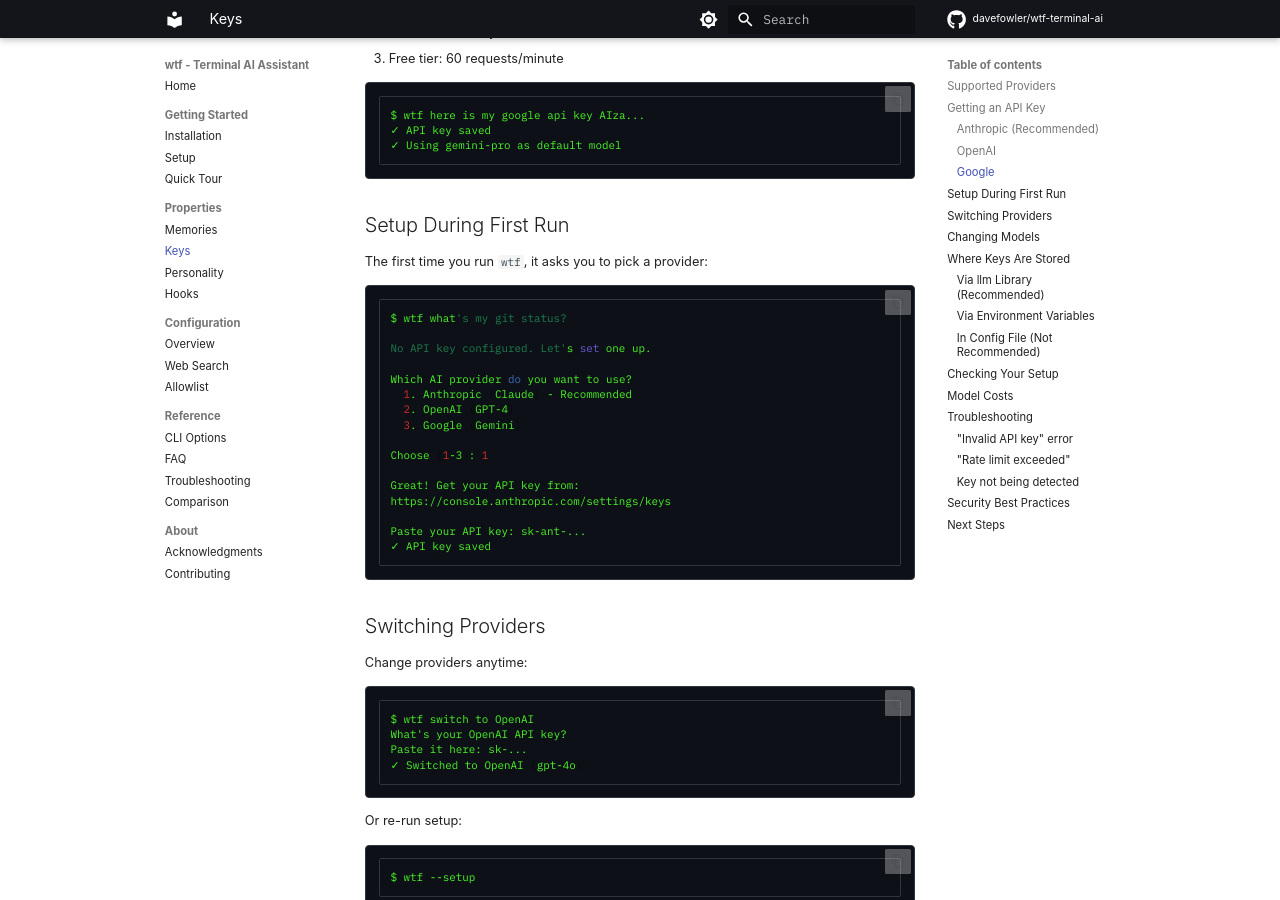
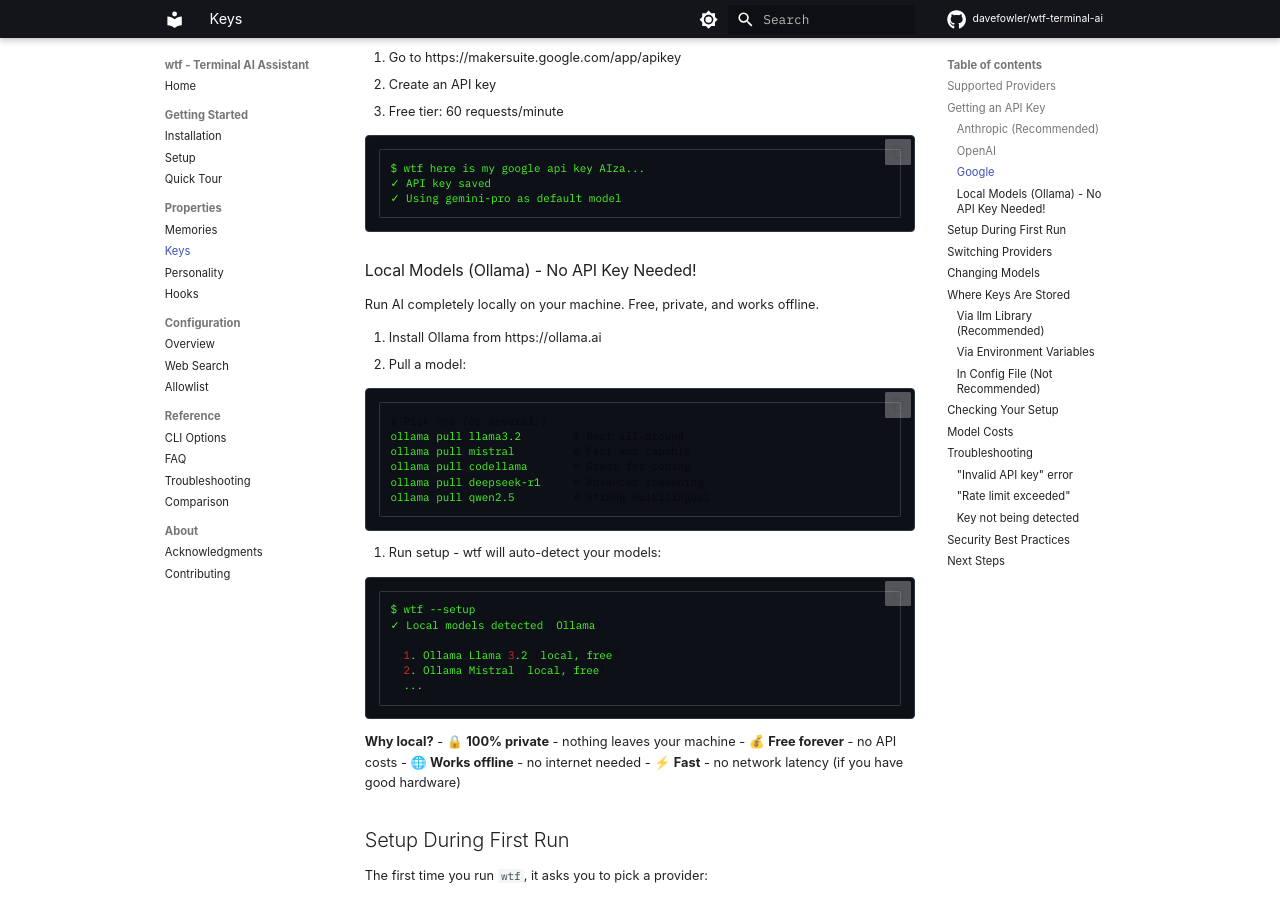
Before and after one commit to davefowler/wtf-terminal-ai, an MkDocs documentation site: the page built from docs/properties/keys.md, in a window 1280 px wide and 900 px high, scrolled down 1111 px. Built offline with MkDocs 1.6.1 and Material for MkDocs 9.7.7, drawn with Linux system fonts in a browser that asks for light colours; comment, search, counter and statistics services are not loaded; some of the changed text lies outside the part shown.

````diff
--- a/docs/properties/keys.md
+++ b/docs/properties/keys.md
@@ -1,6 +1,6 @@
 # API Keys
 
-`wtf` needs an AI provider to work. You pick: Anthropic (Claude), OpenAI (GPT), or Google (Gemini).
+`wtf` needs an AI provider to work. You pick: Anthropic (Claude), OpenAI (GPT), Google (Gemini), or **run locally with Ollama** (no API key needed!).
 
 ## Supported Providers
 
@@ -9,6 +9,7 @@
 | **Anthropic** | Claude Sonnet 4, Claude Opus 4, Claude 3.5 Sonnet/Haiku | Best overall, great at following instructions |
 | **OpenAI** | GPT-4o, GPT-4o Mini, o1, o3, GPT-5 | Fast, widely available, reasoning models |
 | **Google** | Gemini 2.0, Gemini 1.5 Pro/Flash | Good balance of speed and quality |
+| **Local (Ollama)** | Llama 3.2, Mistral, Qwen, DeepSeek, CodeLlama | Free, private, offline - no API key needed |
 
 ## Getting an API Key
 
@@ -49,6 +50,39 @@ $ wtf here is my google api key AIza...
 ✓ API key saved
 ✓ Using gemini-pro as default model
 ```
+
+### Local Models (Ollama) - No API Key Needed!
+
+Run AI completely locally on your machine. Free, private, and works offline.
+
+1. Install Ollama from https://ollama.ai
+2. Pull a model:
+
+```bash
+# Pick one (or several!)
+ollama pull llama3.2        # Best all-around
+ollama pull mistral         # Fast and capable
+ollama pull codellama       # Great for coding
+ollama pull deepseek-r1     # Advanced reasoning
+ollama pull qwen2.5         # Strong multilingual
+```
+
+3. Run setup - wtf will auto-detect your models:
+
+```bash
+$ wtf --setup
+✓ Local models detected (Ollama)
+
+  1. Ollama Llama 3.2 (local, free)
+  2. Ollama Mistral (local, free)
+  ...
+```
+
+**Why local?**
+- 🔒 **100% private** - nothing leaves your machine
+- 💰 **Free forever** - no API costs
+- 🌐 **Works offline** - no internet needed
+- ⚡ **Fast** - no network latency (if you have good hardware)
 
 ## Setup During First Run
 
````
Also changed, not shown: docs/getting-started.md (+22 -0 lines).
